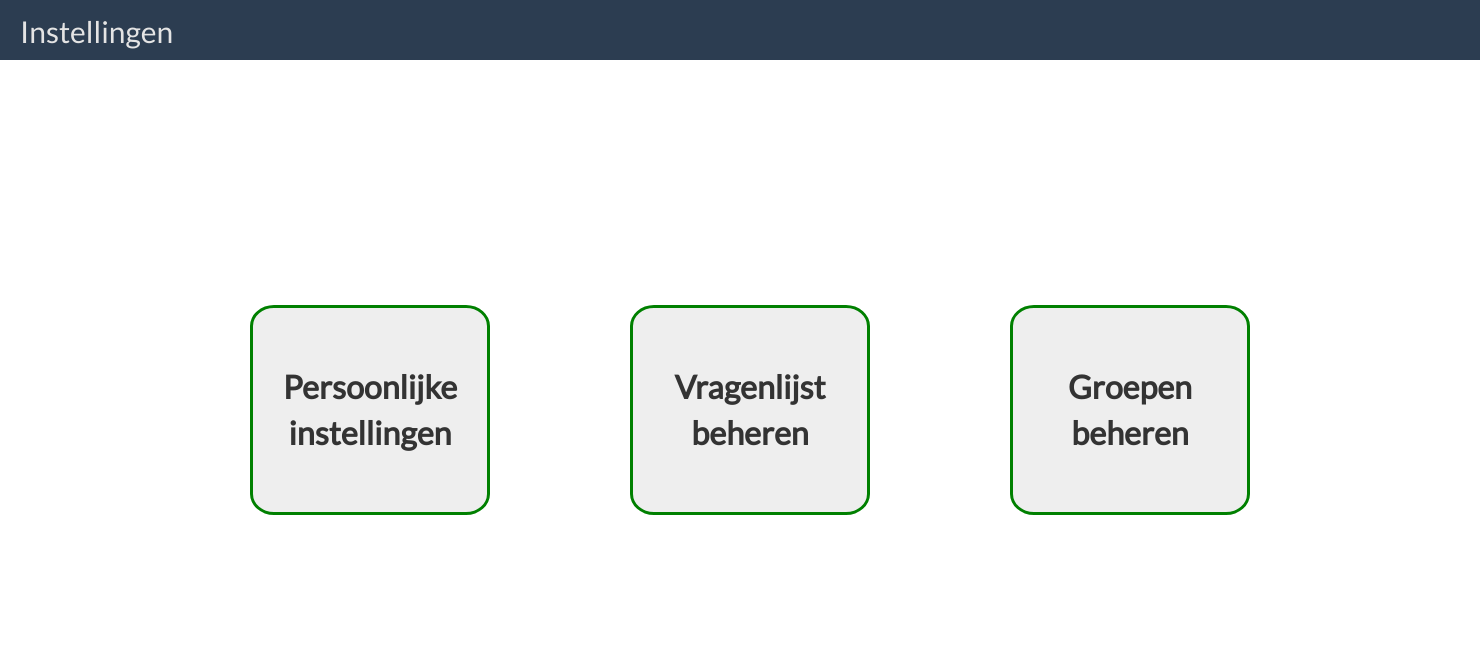
After one commit to tengzhang94/edouard_remy_webapp, a CodeIgniter app: page /a17_webApps04/index.php/settingcontroller/index in a window 1480 px wide; the page is wider, and only the part inside the window is pictured. The commit adds this page. Shown: the top 664 px of that part. Run offline with CodeIgniter, Linux system fonts and the light colour scheme; style sheets or scripts are compiled from the project's sources; some libraries are stand-ins or nearby versions.

Commit message:
With the settings page made

```diff
--- /dev/null
+++ b/webDemo2/application/controllers/SettingController.php
@@ -0,0 +1,27 @@
+<?php
+defined('BASEPATH') OR exit('No direct script access allowed');
+
+class SettingController extends CI_Controller {
+
+	/**
+	 * Index Page for this controller.
+	 *
+	 * Maps to the following URL
+	 * 		http://example.com/index.php/welcome
+	 *	- or -
+	 * 		http://example.com/index.php/welcome/index
+	 *	- or -
+	 * Since this controller is set as the default controller in
+	 * config/routes.php, it's displayed at http://example.com/
+	 *
+	 * So any other public methods not prefixed with an underscore will
+	 * map to /index.php/welcome/<method_name>
+	 * @see https://codeigniter.com/user_guide/general/urls.html
+	 */
+	public function index()
+	{
+		$this->load->view('settings');
+	}
+
+
+}
--- /dev/null
+++ b/webDemo2/application/views/settings.php
@@ -0,0 +1,43 @@
+<!DOCTYPE html>
+ <!--
+To change this license header, choose License Headers in Project Properties.
+To change this template file, choose Tools | Templates
+and open the template in the editor.
+-->
+<html>
+    <head>
+        <title>TODO supply a title</title>
+
+        <meta charset="UTF-8">
+        <meta name="viewport" content="width=device-width, initial-scale=1.0">
+        <link rel="stylesheet" href="https://maxcdn.bootstrapcdn.com/bootstrap/3.3.7/css/bootstrap.min.css">
+        <link rel="stylesheet" href="https://fonts.googleapis.com/css?family=Lato">
+        <link href="<?php echo base_url();?>assets/css/settings.less" rel="stylesheet/less" type = "text/css">
+        <script src="//cdnjs.cloudflare.com/ajax/libs/less.js/2.5.1/less.min.js"></script>
+
+    </head>
+    <body>
+       <div><p class="text-right" id="header"><span class="float_left">Instellingen</span></p> </div>
+        <main>
+        <!--<div class="row">
+            <div class="column side">
+               <button class="button">Persoonlijke instellingen </button>
+            </div>
+            <div class="column middle">
+                <button type="submit" id="mysubmit1">Vragenlijst beheren</button>
+            </div>
+            <div class="column side">
+               <button class="button">Groepen beheren</button>
+            </div>
+        </div>  -->
+
+            <div class="relative">
+            <div class="btn-group">
+                <button class="button" type="submit">Persoonlijke instellingen</button>
+                <button class="button" type="submit">Vragenlijst beheren</button>
+                <button class="button" type="submit">Groepen beheren</button>
+
+            </div> </div>
+        </main>
+    </body>
+</html>
--- /dev/null
+++ b/webDemo2/assets/css/settings.less
@@ -0,0 +1,99 @@
+/*
+To change this license header, choose License Headers in Project Properties.
+To change this template file, choose Tools | Templates
+and open the template in the editor.
+*/
+/*
+    Created on : 2017-11-16, 12:12:52
+    Author     : Teng
+*/
+
+@font_family_1: Lato, sans-serif;
+@color_1: #2c3d51;
+@color_2: #e4e4e4;
+@background_color_1: #f4f4f4;
+
+.text-right {
+    background-color: @color_1;
+    height: 60px;
+    font-family: @font_family_1;
+    color: @color_2;
+    font-size: 20px; //originally 15 but the font size doesnt change but the header moves vertically with changing this value
+    padding-right: 20px; //20
+    padding-top: 15px; //originally 15px
+    margin-bottom: 0px;
+}
+
+.container {
+    height: 1000px;
+}
+
+.wrapper {
+    margin-left: 140px;
+}
+.float_left {
+    float: left;
+    font-size: 30px;
+    font-family: @font_family_1;
+    margin-left: 20px; // 20
+    margin-top: -5px; //originally -5
+}
+
+div.relative{
+    position: relative;
+    left: 180px;
+    top:95px;
+}
+
+.btn-group .button {
+    background-color: #EEEEEE;
+    width: 240px;
+    height: 210px;
+    border: 3px solid green;
+    font-family: 'Lato', sans-serif;
+    font-weight: bold;
+    font-size: 230%;
+    padding: 20px 0px;
+    margin: 150px 70px;
+    border-radius: 10%;
+    text-align: center;
+    text-decoration: none;
+    display: inline-block;
+    cursor: pointer;
+    float: left;
+}
+//.btn-group .button:not(:last-child) {
+//    border-right: none; /* Prevent double borders */
+//}
+.btn-group .button:hover {
+    background-color: #4CAF50;
+}
+
+.column {
+        float: left;
+        width: 100%; //130px
+        padding-left: 320px; //139
+        padding-top: 200px;
+        }
+
+.column.middle{
+        width: 20%;
+        }
+
+.column.side{
+        width:20% ;
+        }
+
+
+.row:after {
+        content: "";
+        display: table;
+        clear: both;
+            }
+/* Responsive layout - makes the three columns stack on top of each other instead of next to each other */
+ /*@media only screen and (max-width:768px) {
+      .div.relative {
+        width: 100%;
+    }
+ }
+   */
--- a/webDemo2/index.php
+++ b/webDemo2/index.php
@@ -35,7 +35,6 @@
  * @since	Version 1.0.0
  * @filesource
  */
-
 /*
  *---------------------------------------------------------------
  * APPLICATION ENVIRONMENT
--- /dev/null
+++ b/webDemo2/nbproject/customs.json
@@ -0,0 +1 @@
+{"elements":{},"attributes":{"new":{}}}
```
Also changed, not shown: webDemo2/application/views/questionpage.php (+1 -7 lines).
